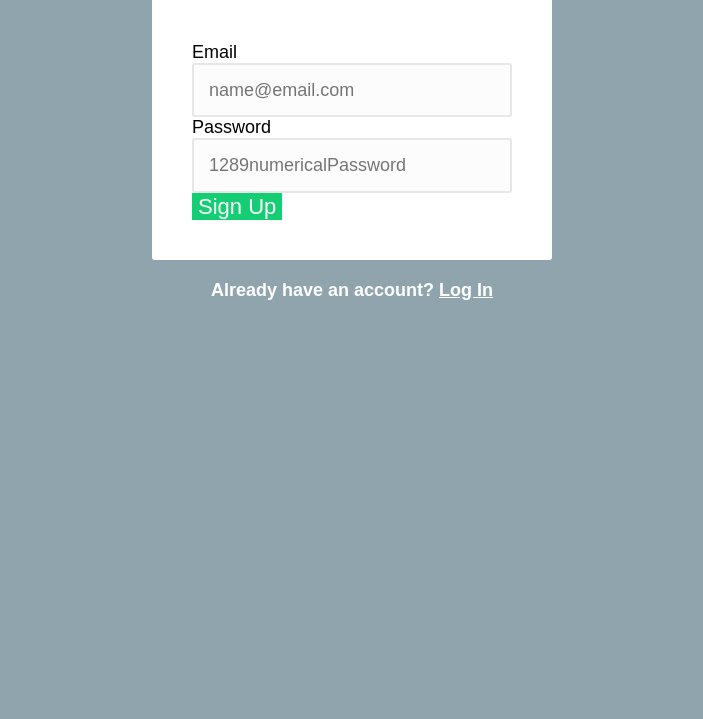
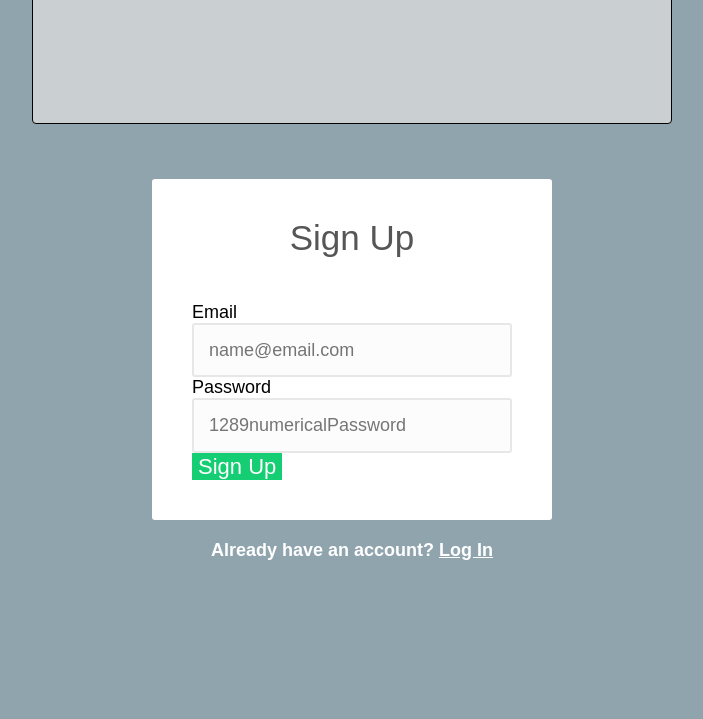
Before and after one commit to ms-vague/bathrooms-app, a website: page public/signup.html in a window 1280 px wide. Shown: the part 81-800 px from the top of the page, without its empty margins (288-991 px from the left). Drawn offline with nearby package versions, Linux system fonts and the light colour scheme.

Commit message:
added css for sign up form description

```diff
--- /dev/null
+++ b/auth/router.js
@@ -0,0 +1,3 @@
+const express = require('express');
+const passport = require('passport');
+const jwt = require('jsonwebtoken');
--- a/public/app.js
+++ b/public/app.js
@@ -53,6 +53,7 @@ function handleBathroomAdd() {
       city: $(e.currentTarget).find('.city').val(),
       name: $(e.currentTarget).find('.name').val(),
       street: $(e.currentTarget).find('.street').val(),
+      state: $(e.currentTarget).find('.state').val(),
       zipcode: $(e.currentTarget).find('.zipcode').val()
     })
     window.location.href = 'results.html';
--- a/public/main.css
+++ b/public/main.css
@@ -28,7 +28,8 @@ fieldset {
 	padding: 40px;
 	border-radius: 3px;
 	background: white;
-	margin: 0 auto;
+	margin: 50px auto;
+	margin-bottom: 20px;
 }
 
 .signup-form legend {
@@ -109,7 +110,7 @@ button[type="submit"]:focus {
 footer {
 	text-align: center;
 	color: white;
-	margin: 20px auto;
+	margin: 10px auto;
 	font-weight: 600;
 	border: 0;
 	padding: 0;
@@ -121,6 +122,17 @@ footer {
 
 .footer a:hover {
 	color: #E7F1F9;
+}
+
+.description {
+	display: inline-block;
+	width: 50%;
+	height: 25%;
+	border: 1px solid black;
+	border-radius: 4px;
+	background-color: #CACFD2;
+	margin: 5px auto;
+	margin-left: 25%;
 }
 
 #map {
--- a/public/signup.html
+++ b/public/signup.html
@@ -8,6 +8,8 @@
 	<link rel="stylesheet" href="main.css">
 </head>
 <body>
+
+	<h1 alt="description-of-app" class="description">Description goes here...</h1>
 
 	<form role="form" action="/signup" accept-charset="UTF-8" method="post" class="signup-form">
 		<fieldset>
```
Also changed, not shown: public/index.html (+2 -1 lines), server.js (+8 -3 lines), test/test-bathrooms-integration.js (+1 -0 lines).
